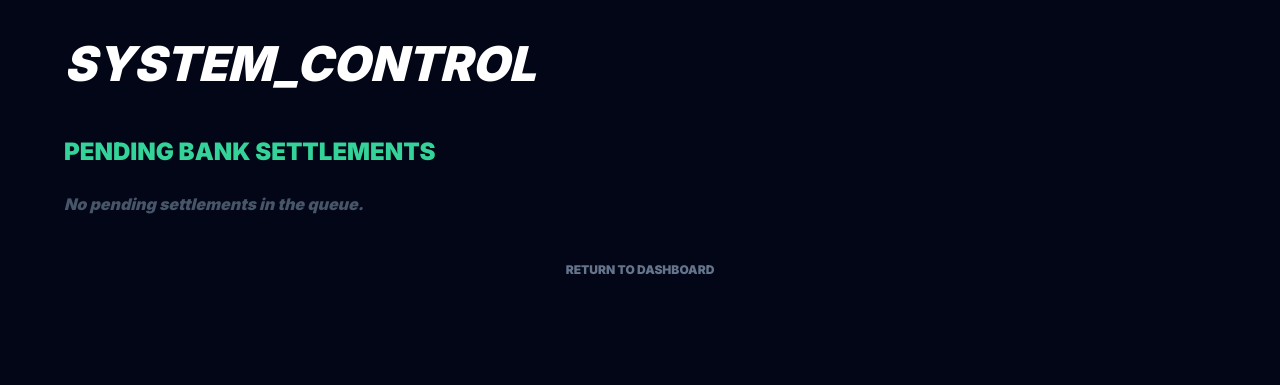
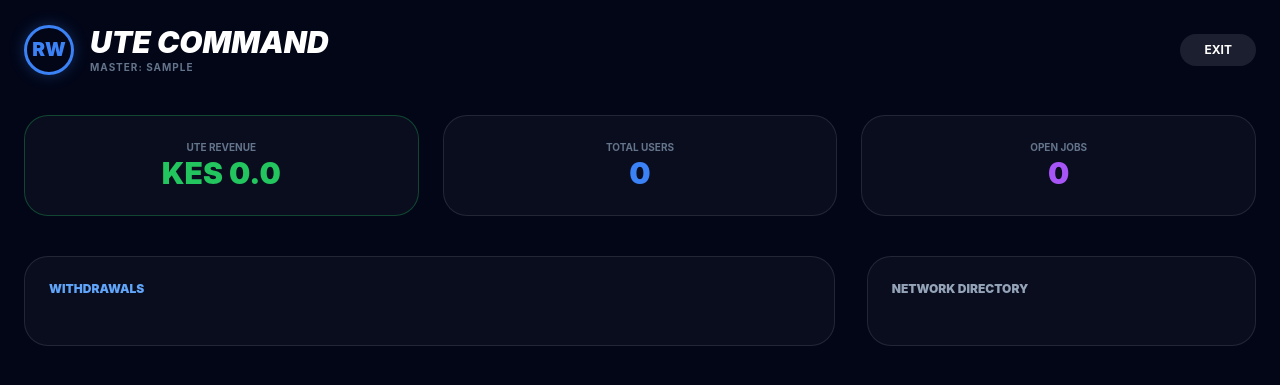
Before and after one commit to reubenwaithaka839-crypto/ute-web, a Flask app: page /admin_room in a window 1280 px wide. Shown: the top 385 px of the page. Run offline with Flask 3, Linux system fonts and the light colour scheme; the visitor is signed in with stand-in values (Sample User, id 1); data that the repository does not hold is empty; some libraries are stand-ins or nearby versions.

Commit message:
Refactor admin room HTML structure and styles

```diff
--- a/templates/admin_room.html
+++ b/templates/admin_room.html
@@ -3,55 +3,79 @@
 <head>
     <script src="https://cdn.tailwindcss.com"></script>
     <style>
-        @import url('https://fonts.googleapis.com/css2?family=Inter:wght@900&display=swap');
-        body { font-family: 'Inter', sans-serif; background: #020617; color: white; }
-        .glass-card { background: rgba(255, 255, 255, 0.03); backdrop-filter: blur(20px); border: 1px solid rgba(255, 255, 255, 0.1); border-radius: 2rem; padding: 2rem; margin-bottom: 2rem; }
-        .btn-supermax { background: linear-gradient(135deg, #2563eb 0%, #1d4ed8 100%); color: white; padding: 1rem 2rem; border-radius: 1rem; font-weight: 900; text-transform: uppercase; border: none; cursor: pointer; transition: 0.3s; text-decoration: none; display: inline-block; }
-        .btn-approve { background: linear-gradient(135deg, #10b981 0%, #059669 100%); }
+        body { background: #020617; color: white; font-family: 'Inter', sans-serif; }
+        .glass-card { background: rgba(255,255,255,0.03); border: 1px solid rgba(255,255,255,0.1); border-radius: 1.5rem; padding: 1.5rem; }
+        .rw-mini {
+            width: 50px; height: 50px; border: 3px solid #3b82f6;
+            border-radius: 50%; display: flex; align-items: center;
+            justify-content: center; font-size: 1.2rem; font-weight: 900;
+            color: #3b82f6; box-shadow: 0 0 15px rgba(59, 130, 246, 0.3);
+        }
     </style>
 </head>
-<body class="p-10">
-    <div class="max-w-6xl mx-auto">
-        <h1 class="text-5xl font-black italic mb-12">SYSTEM_CONTROL</h1>
+<body class="p-6">
+    <div class="max-w-7xl mx-auto">
+        <header class="flex justify-between items-center mb-10">
+            <div class="flex items-center gap-4">
+                <div class="rw-mini">RW</div>
+                <div>
+                    <h1 class="text-3xl font-black italic">UTE COMMAND</h1>
+                    <p class="text-slate-500 font-bold text-[10px] uppercase tracking-widest">Master: {{ session['username'] }}</p>
+                </div>
+            </div>
+            <a href="/" class="bg-white/10 px-6 py-2 rounded-full text-xs font-bold">EXIT</a>
+        </header>
 
-        {% if pending_admins %}
-        <section class="mb-12">
-            <h2 class="text-2xl font-black text-blue-400 mb-6">ADMIN REGISTRATION REQUESTS</h2>
-            {% for a in pending_admins %}
-            <div class="glass-card flex justify-between items-center border-l-8 border-blue-600">
-                <div>
-                    <p class="text-xl font-black">{{ a.username }}</p>
-                    <p class="text-xs text-slate-500 uppercase">{{ a.email }}</p>
+        <div class="grid grid-cols-1 md:grid-cols-3 gap-6 mb-10 text-center">
+            <div class="glass-card border-green-500/30">
+                <p class="text-[10px] font-bold text-slate-500 uppercase">UTE Revenue</p>
+                <p class="text-3xl font-black text-green-500">KES {{ stats.rev if stats.rev else '0.0' }}</p>
+            </div>
+            <div class="glass-card">
+                <p class="text-[10px] font-bold text-slate-500 uppercase">Total Users</p>
+                <p class="text-3xl font-black text-blue-500">{{ all_users|length }}</p>
+            </div>
+            <div class="glass-card">
+                <p class="text-[10px] font-bold text-slate-500 uppercase">Open Jobs</p>
+                <p class="text-3xl font-black text-purple-500">{{ all_jobs|length }}</p>
+            </div>
+        </div>
+
+        <div class="grid grid-cols-1 lg:grid-cols-3 gap-8">
+            <div class="lg:col-span-2 space-y-8">
+                <div class="glass-card">
+                    <h3 class="font-black text-xs uppercase mb-6 text-blue-400">Withdrawals</h3>
+                    {% for w in withdrawals %}
+                    <div class="flex justify-between p-4 bg-white/5 rounded-xl border border-white/5 mb-2">
+                        <div>
+                            <p class="font-black text-sm">{{ w.sender }}</p>
+                            <p class="text-[10px] text-slate-500">{{ w.bank_name }} | {{ w.bank_account }}</p>
+                        </div>
+                        <div class="text-right">
+                            <p class="text-green-400 font-black">Pay KES {{ w.net_amount }}</p>
+                            <form action="/approve_transfer/{{ w.id }}" method="POST">
+                                <button class="text-[10px] bg-blue-600 px-2 py-1 rounded font-bold uppercase">Paid</button>
+                            </form>
+                        </div>
+                    </div>
+                    {% endfor %}
                 </div>
-                <a href="/approve_admin/{{ a.id }}" class="btn-supermax">AUTHORIZE ADMIN</a>
             </div>
-            {% endfor %}
-        </section>
-        {% endif %}
 
-        <section>
-            <h2 class="text-2xl font-black text-emerald-400 mb-6">PENDING BANK SETTLEMENTS</h2>
-            {% for w in withdrawals %}
-            <div class="glass-card flex flex-col md:flex-row justify-between items-center border-l-8 border-emerald-500">
-                <div>
-                    <p class="text-2xl font-black">{{ w.sender }}</p>
-                    <p class="text-xs text-blue-400 font-bold uppercase">{{ w.bank_name }} | {{ w.bank_account }}</p>
+            <div class="glass-card">
+                <h3 class="font-black text-xs uppercase mb-6 text-slate-400">Network Directory</h3>
+                <div class="space-y-4">
+                    {% for u in all_users %}
+                    <div class="flex items-center justify-between border-b border-white/5 pb-2">
+                        <div>
+                            <p class="text-xs font-bold">{{ u.username }}</p>
+                            <p class="text-[9px] text-slate-500 italic uppercase">{{ u.role }}</p>
+                        </div>
+                        <div class="w-2 h-2 rounded-full {% if u.role == 'admin' %}bg-red-500{% elif u.role == 'employer' %}bg-blue-500{% else %}bg-green-500{% endif %}"></div>
+                    </div>
+                    {% endfor %}
                 </div>
-                <div class="text-center">
-                    <p class="text-3xl font-black text-emerald-400">KES {{ "{:,.2f}".format(w.net_amount) }}</p>
-                    <p class="text-[10px] text-slate-500 uppercase">Gross: KES {{ w.amount }} (Tax: {{ w.deduction }})</p>
-                </div>
-                <form action="/approve_transfer/{{ w.id }}" method="POST">
-                    <button class="btn-supermax btn-approve">COMPLETE TRANSFER</button>
-                </form>
             </div>
-            {% else %}
-            <p class="text-slate-600 font-black italic">No pending settlements in the queue.</p>
-            {% endfor %}
-        </section>
-
-        <div class="mt-10 text-center">
-            <a href="/" class="text-slate-500 font-black uppercase text-xs">Return to Dashboard</a>
         </div>
     </div>
 </body>
```
